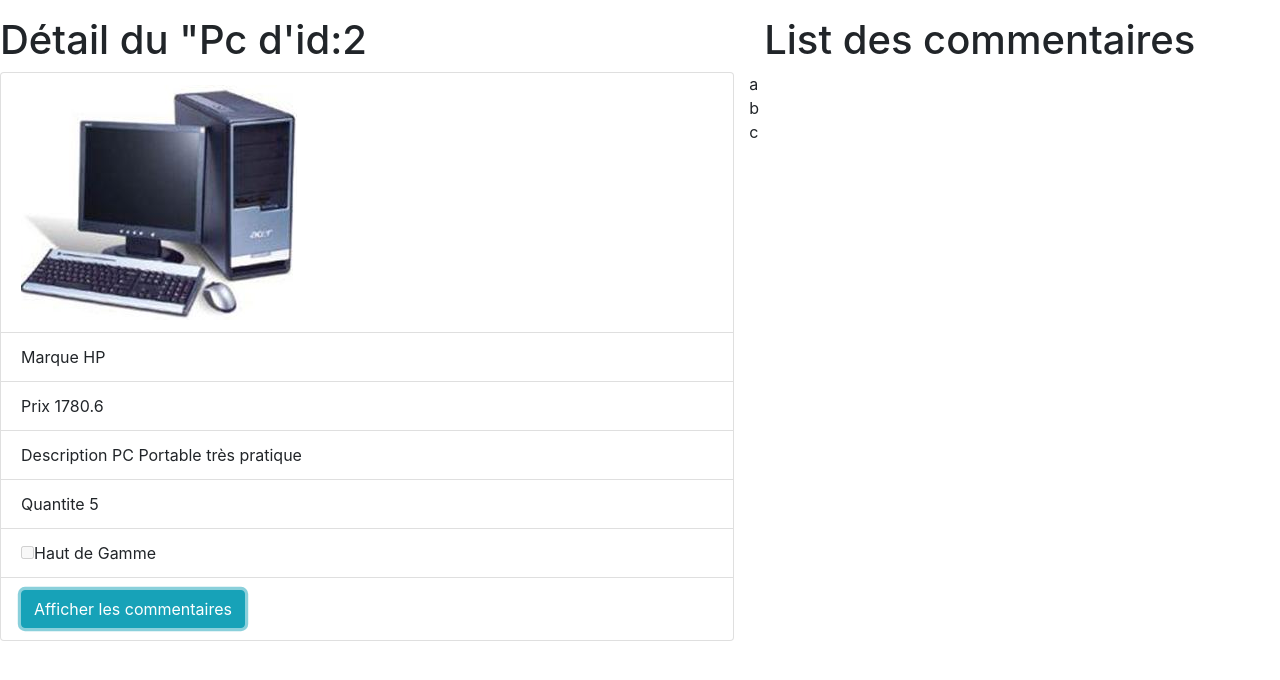
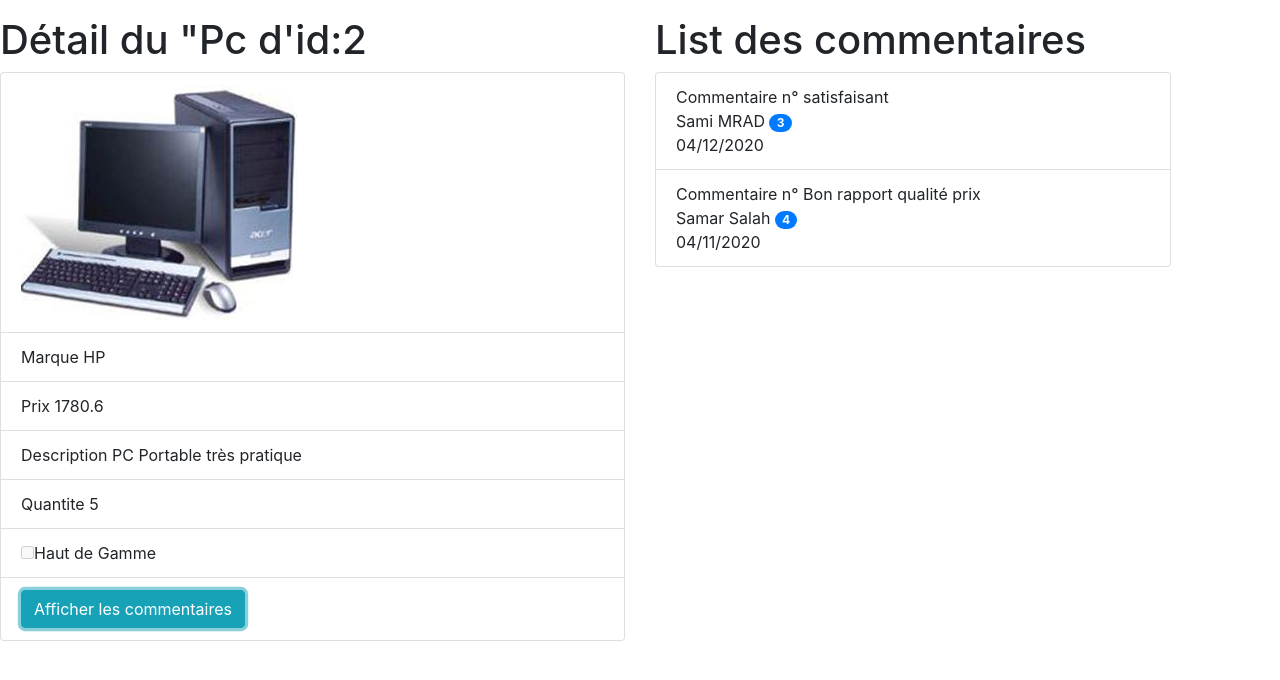
Before and after one commit to mouelhimariem/ProjetMariemMOUELHI, an Angular app: page / in a window 1280 px wide. Both pictures are taken after a click on the button "Afficher les commentaires". Shown: the top 680 px of the page. Built offline with nearby package versions, Linux system fonts and the light colour scheme.

Commit message:
Commentaires affichés

```diff
--- a/src/app/commentaires/comment/comment.component.html
+++ b/src/app/commentaires/comment/comment.component.html
@@ -1 +1,4 @@
-<p>comment works!</p>
+Commentaire n° {{cmnt.contenu}} <br>
+
+{{cmnt.auteur}} <span class="badge badge-pill badge-primary">{{cmnt.note}} </span><br>
+{{cmnt.date |date: 'dd/MM/yyyy'}}
--- a/src/app/informatique/detailmateriel/detailmateriel.component.html
+++ b/src/app/informatique/detailmateriel/detailmateriel.component.html
@@ -1,6 +1,6 @@
 
     <div class="row">
-        <div class="column col-md-7">
+        <div class="column col-md-6">
             <h1 class="pt-3">Détail du "Pc d'id:2</h1>
             <ul class="list-group">
                 <li class="list-group-item"> <img [src]="materiel.photo" alt="photo"></li>
@@ -9,22 +9,22 @@
                 <li class="list-group-item">Description {{materiel.description}}</li>
                 <li class="list-group-item">Quantite {{materiel.quantite}}</li>
                 <li class="list-group-item"><input type="checkbox" disabled [checked]="materiel.hautGamme">Haut de Gamme</li>
-                <li class="list-group-item"><button class="btn btn-info">Afficher les commentaires</button></li>
+                <li class="list-group-item"><button class="btn btn-info" (click)="affichecmnt()">Afficher les commentaires</button></li>
 
             </ul>
         </div>
         <div class="column col-md-5">
+            <div [hidden]="commentairesaffiche">
             <h1 class="pt-3">List des commentaires</h1>
-            <div class="row">a
+            <ul class="list-group">
 
-            </div>
-            <div class="row">b
 
-            </div>
-            <div class="row">c
+                <li class="list-group-item" *ngFor="let c of materiel.commentaires" >
+                        <app-comment [cmnt]="c"></app-comment>
+                     </li>
 
-            </div>
-
+            </ul>
+        </div>
         </div>
 
 </div>
--- a/src/app/informatique/detailmateriel/detailmateriel.component.ts
+++ b/src/app/informatique/detailmateriel/detailmateriel.component.ts
@@ -7,6 +7,7 @@
   styleUrls: ['./detailmateriel.component.css']
 })
 export class DetailmaterielComponent implements OnInit {
+  commentairesaffiche:boolean=true;
   materiel:Materiel ={
     id: '2',
     libelle: 'PC',
@@ -21,8 +22,12 @@
 {contenu:'Bon rapport qualité prix', note:4, auteur:'Samar Salah', date:new Date(
 2020,10,4)}]
 };
-
-  constructor() { }
+affichecmnt(){
+  console.log(this.commentairesaffiche)
+  this.commentairesaffiche=false;
+}
+  constructor() {
+  }
 
   ngOnInit(): void {
   }
```
Also changed, not shown: src/app/commentaires/comment/comment.component.ts (+6 -2 lines).
